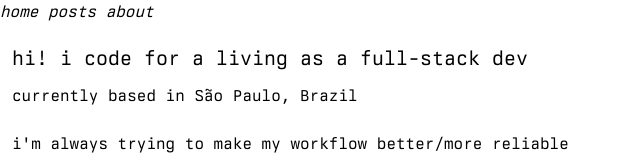
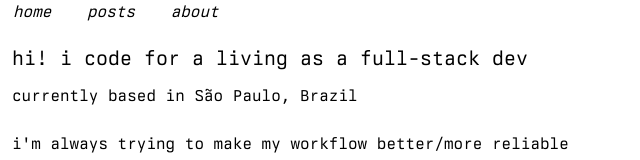
Before and after one commit to gusluchetti/portfolio, a SvelteKit app: page / in a window 1280 px wide. Shown: the top 160 px of the page, without its empty margins (0-640 px from the left). Built offline with nearby package versions, Linux system fonts and the light colour scheme.

Commit message:
feat: update navlink style

```diff
--- a/src/app.css
+++ b/src/app.css
@@ -3,10 +3,6 @@
 @tailwind utilities;
 
 @layer base {
-  main {
-    @apply p-5 max-w-prose;
-  }
-
   h2 {
     @apply text-xl mt-2 mb-3;
   }
@@ -16,4 +12,8 @@
   .active {
     @apply font-bold;
   }
+
+  .navlink {
+    @apply px-3 border border-white hover:font-bold;
+  }
 }
```
